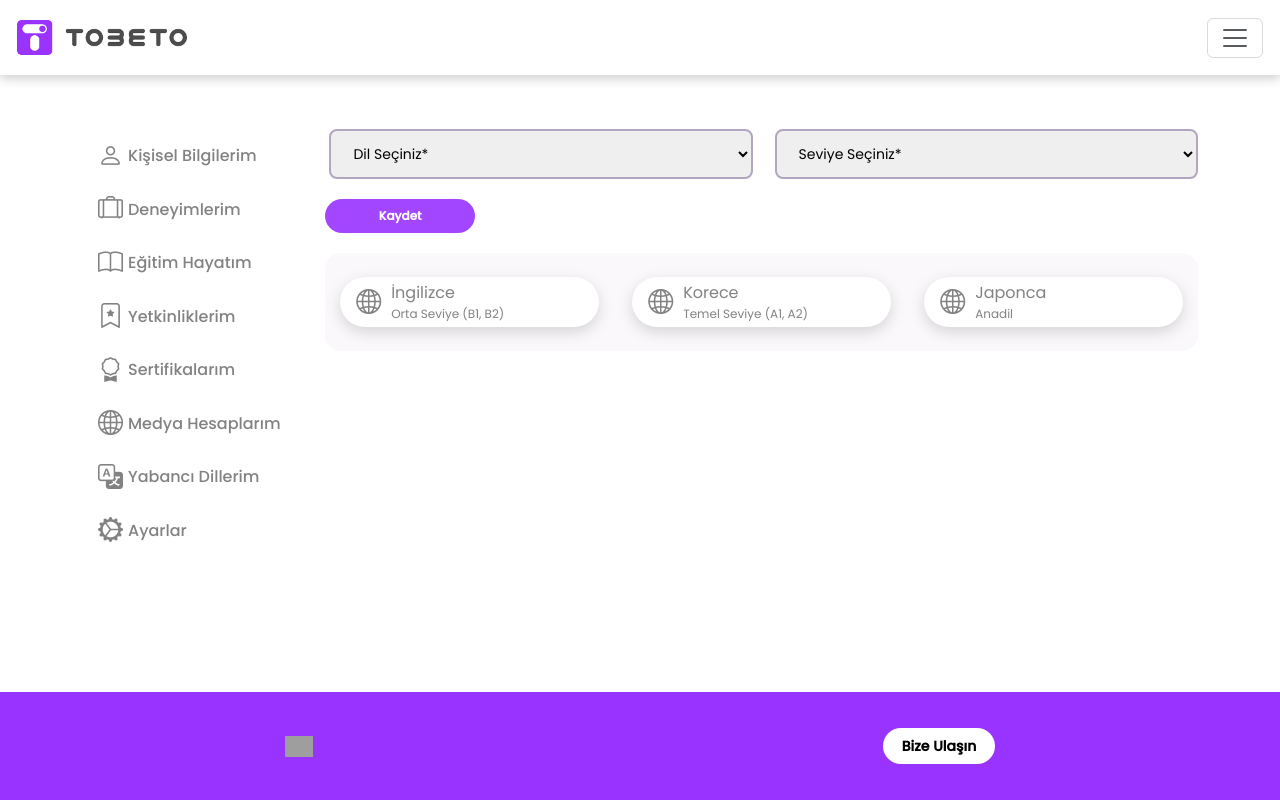
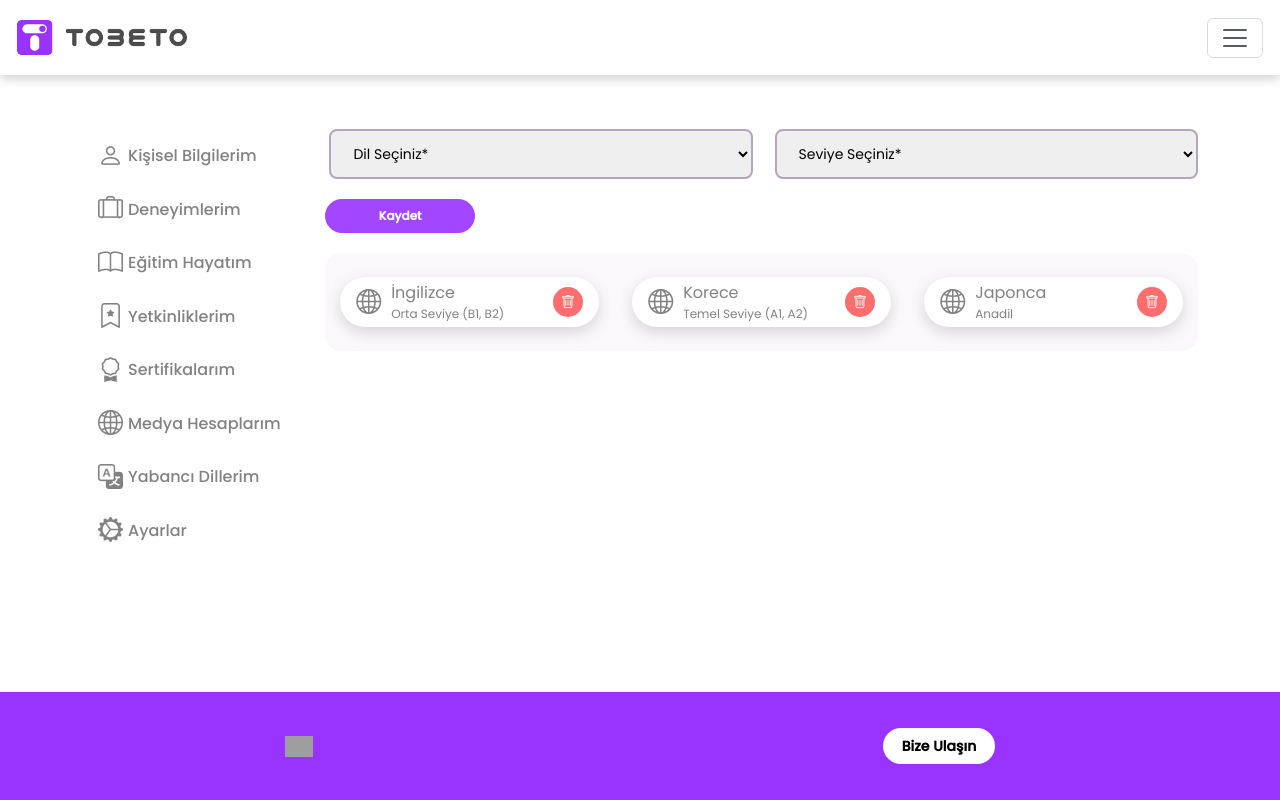
Before and after one commit to DotNetReactFullStack/tobeto-platform-frontend, a React (Create React App) app: page /my-profile/edit-profile/foreing-languages in a window 1280 px wide. Built offline with nearby package versions, Linux system fonts and the light colour scheme; grey boxes are pictures that could not be loaded; a web font is replaced by a local one.

Commit message:
Added DeleteModal to ForeingLanguageElement

```diff
--- a/src/components/EditProfile/ForeignLanguage/ForeignLanguageElement.css
+++ b/src/components/EditProfile/ForeignLanguage/ForeignLanguageElement.css
@@ -11,10 +11,6 @@
   height: 50px;
   margin: 8px 10px;
   transition: 0.6s;
-}
-
-.foreing-language-element:hover {
-  transform: scale(1.075);
 }
 
 .foreing-language-element-body {
@@ -47,16 +43,11 @@
   padding: 3px 8px;
   margin: 0px;
   background-color: #fc6d6d;
-  display: none;
 }
 
 .foreing-language-element-delete-button-icon {
   color: white;
   font-size: 14px;
-}
-
-.foreing-language-element:hover .foreing-language-element-delete-button {
-  display: block;
 }
 
 @media (max-width: 1200px) {
--- a/src/components/EditProfile/ForeignLanguage/ForeignLanguageElement.tsx
+++ b/src/components/EditProfile/ForeignLanguage/ForeignLanguageElement.tsx
@@ -1,12 +1,18 @@
 import React from "react";
 import "./ForeignLanguageElement.css";
+import DeleteModal from "../Modals/DeleteModal";
 
 type Props = {
+  foreignLanguageId: string;
   languageName: string;
   languageLevel: string;
 };
 
-const ForeignLanguageElement = ({ languageName, languageLevel }: Props) => {
+const ForeignLanguageElement = ({
+  foreignLanguageId,
+  languageName,
+  languageLevel,
+}: Props) => {
   return (
     <div className="foreing-language-element">
       <div className="foreing-language-element-body">
@@ -22,9 +28,19 @@ const ForeignLanguageElement = ({ languageName, languageLevel }: Props) => {
           </div>
         </div>
       </div>
-      <button className="foreing-language-element-delete-button">
-        <i className="bi bi-trash foreing-language-element-delete-button-icon"></i>
-      </button>
+      <div>
+        <button
+          className="foreing-language-element-delete-button"
+          data-bs-toggle="modal"
+          data-bs-target={"#" + foreignLanguageId}
+        >
+          <i className="bi bi-trash foreing-language-element-delete-button-icon"></i>
+          <DeleteModal
+            deleteModalId={foreignLanguageId}
+            deleteModalTitle="yabancı dili"
+          />
+        </button>
+      </div>
     </div>
   );
 };
--- a/src/components/EditProfile/ForeignLanguage/ForeignLanguageList.tsx
+++ b/src/components/EditProfile/ForeignLanguage/ForeignLanguageList.tsx
@@ -5,9 +5,17 @@ import ForeignLanguagesElement from "./ForeignLanguageElement";
 type Props = {};
 
 const foreignLanguagesFakeData: any[] = [
-  { name: "İngilizce", level: "Orta Seviye (B1, B2)" },
-  { name: "Korece", level: "Temel Seviye (A1, A2)" },
-  { name: "Japonca", level: "Anadil" },
+  {
+    foreignLanguageId: "foreingLanguage1",
+    name: "İngilizce",
+    level: "Orta Seviye (B1, B2)",
+  },
+  {
+    foreignLanguageId: "foreingLanguage2",
+    name: "Korece",
+    level: "Temel Seviye (A1, A2)",
+  },
+  { foreignLanguageId: "foreingLanguage3", name: "Japonca", level: "Anadil" },
 ];
 
 const ForeignLanguageList = (props: Props) => {
@@ -16,6 +24,7 @@ const ForeignLanguageList = (props: Props) => {
       {foreignLanguagesFakeData.map((value, index) => (
         <ForeignLanguagesElement
           key={index}
+          foreignLanguageId={value.foreignLanguageId}
           languageName={value.name}
           languageLevel={value.level}
         />
```
